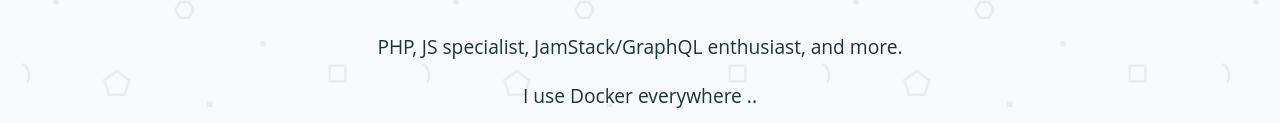
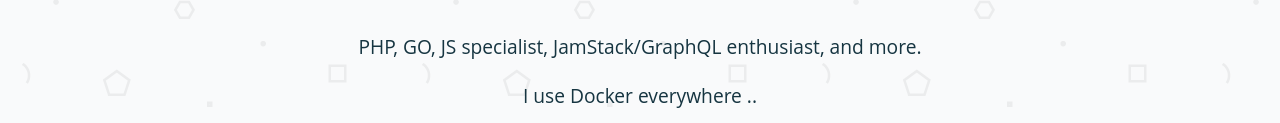
Before and after one commit to heithemmoumni/heithemmoumni.github.io, a website: page index.html in a window 1280 px wide. Shown: the part 456-579 px from the top of the page. Drawn offline with Linux system fonts and the light colour scheme.

Commit message:
Update index.html

```diff
--- a/index.html
+++ b/index.html
@@ -72,7 +72,7 @@
             </figure>
             <h1>Yo ✌, i am Heithem!</h1>
             <p>
-              PHP, JS specialist, JamStack/GraphQL enthusiast, and more.
+              PHP, GO, JS specialist, JamStack/GraphQL enthusiast, and more.
             </p>
             <p class="mb-2">
               I use Docker everywhere ..
```
